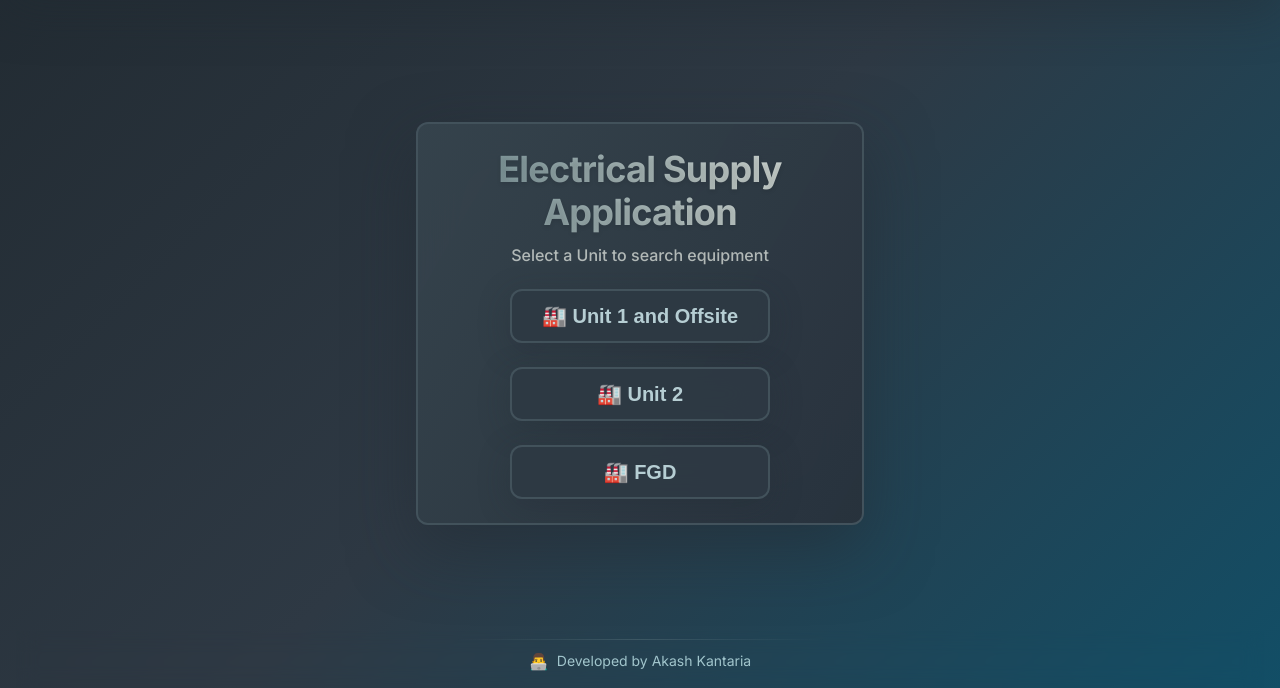
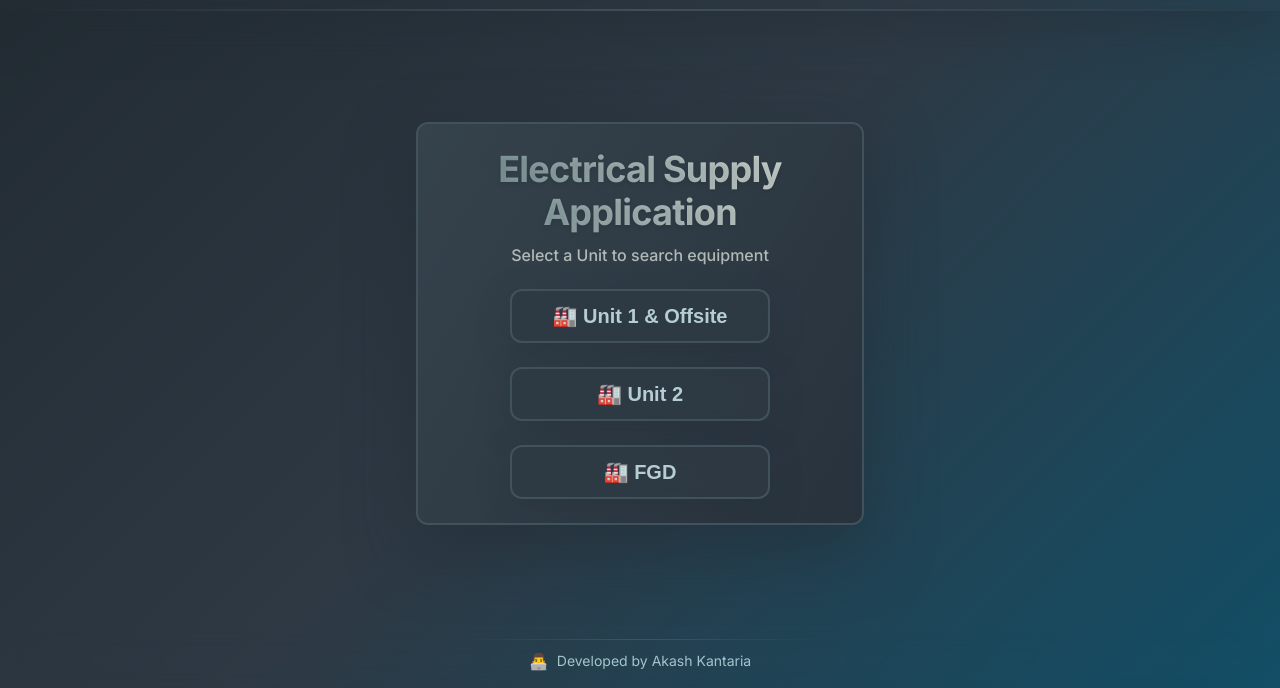
Before and after one commit to SKY1797/electrical-app-with-fgd, a website: page index.html in a window 1280 px wide. Shown: the part 112-800 px from the top of the page. Drawn offline with Linux system fonts and the light colour scheme.

Commit message:
Update index.html

```diff
--- a/index.html
+++ b/index.html
@@ -20,6 +20,7 @@
         />
         <h1 class="header-title">Solapur Operation Department</h1>
       </div>
+      <div class="header-divider"></div>
     </header>
     <main class="main-container">
       <!-- Page 1: Unit Selection -->
@@ -35,7 +36,7 @@
               <div class="unit-selection-page">
                 <button id="unit1Btn" class="unit-btn-large" data-unit="unit1">
                   <!-- <p class="unit-icon">⚡</p> -->
-                  <span class="unit-text">🏭 Unit 1 and Offsite</span>
+                  <span class="unit-text">🏭 Unit 1 & Offsite</span>
                 </button>
                 <button id="unit2Btn" class="unit-btn-large" data-unit="unit2">
                   <!-- <span class="unit-icon">⚡</span> -->
```
